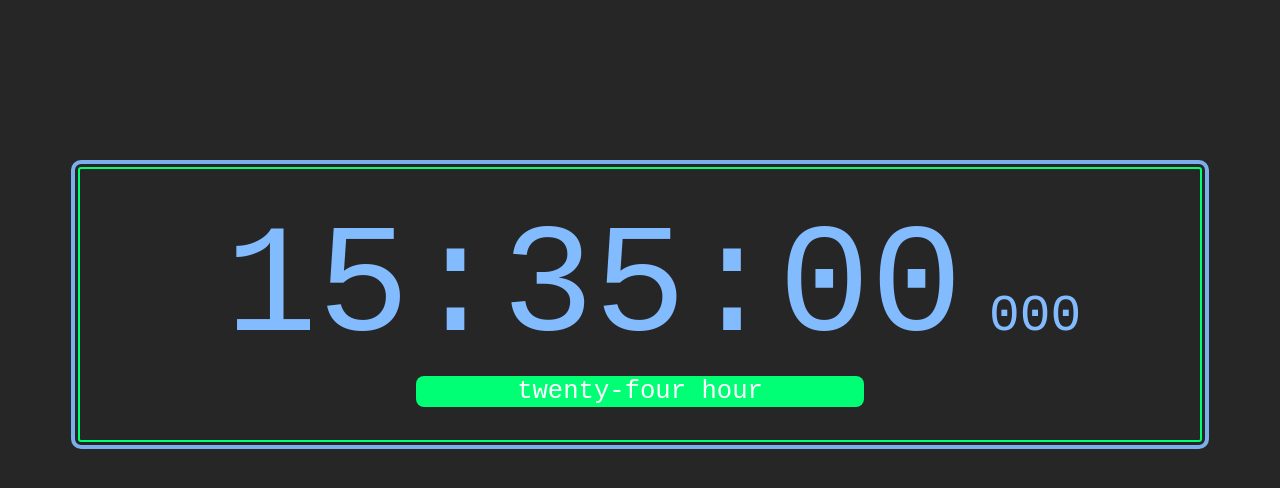
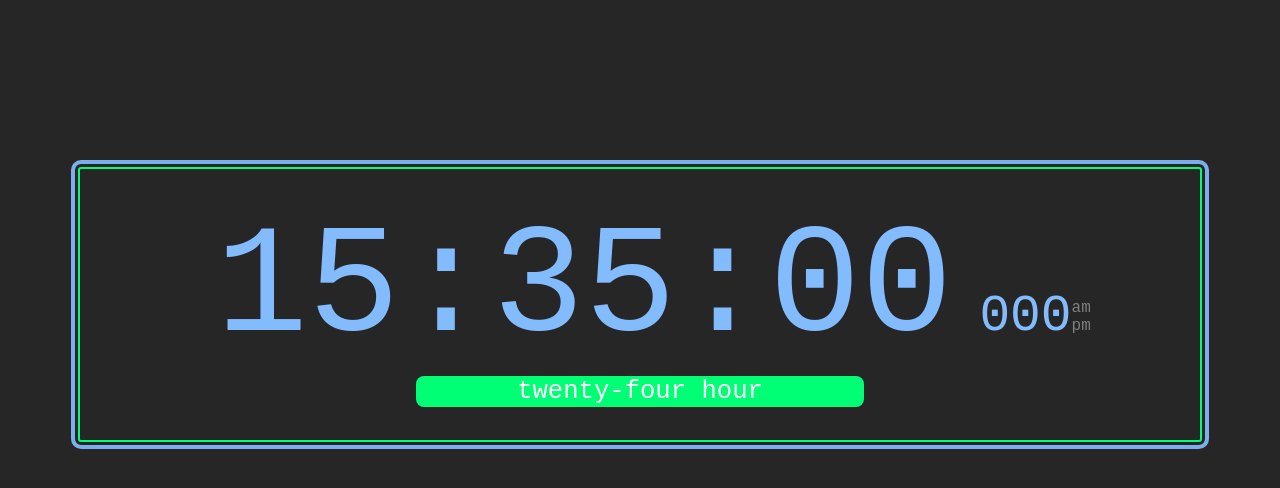
Before and after one commit to darrenklein/darren_klein_2.3, a plain HTML site: page index.html in a window 1280 px wide. Drawn offline with Linux system fonts and the light colour scheme.

Commit message:
Commit success! Add day period functionality

```diff
--- a/index.html
+++ b/index.html
@@ -9,7 +9,7 @@
 <body>
 	<div class="container">
 		<div class="clock_container">
-			<div class="clock clock_part" id="clock"></div><div class="millisecond clock_part" id="millisecond"></div>
+			<div class="clock clock_part" id="clock"></div><div class="millisecond clock_part" id="millisecond"></div><div class="period_container clock_part" id="period_container"><div class="period" id="am">am</div><div class="period" id="pm">pm</div></div>
 		</div>
 		<button id="hours_change" hours="twentyfour">twenty-four hour</button>
 	</div>
--- a/javascript.js
+++ b/javascript.js
@@ -8,6 +8,17 @@ millisecondContainer.innerHTML = getMilliseconds(date.getMilliseconds());
 function tellTime(hours, minutes, seconds){
 	if(timeStyle === "twelve" && hours > 12){
 		hours = hours - 12;
+		document.getElementById("pm").style.color = "#83BBFF";
+	}
+	else if(timeStyle === "twelve" && hours === 12){
+		document.getElementById("pm").style.color = "#83BBFF";
+	}
+	else if(timeStyle === "twelve" && hours < 12){
+		document.getElementById("am").style.color = "#83BBFF";
+	}
+	else{
+		document.getElementById("am").style.color = "#7F7F7F";
+		document.getElementById("pm").style.color = "#7F7F7F";
 	};
 
 	for(i = 0; i < arguments.length; i++){
--- a/style.css
+++ b/style.css
@@ -46,3 +46,7 @@ button{
 .clock_part{
 	display: inline-block;
 }
+
+.period{
+	color: #7F7F7F;
+}
```
